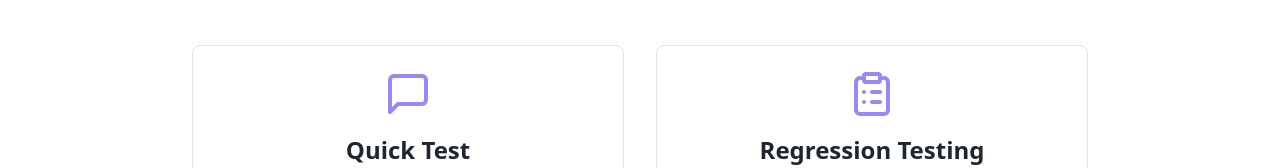
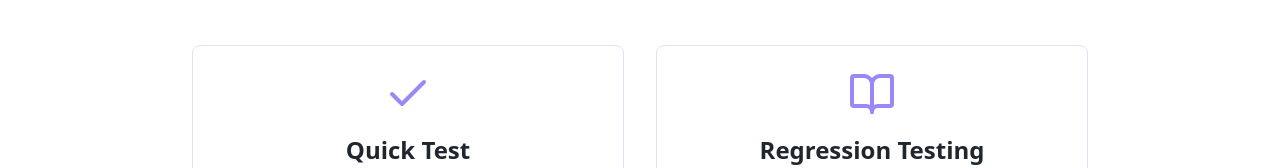
Before and after one commit to SabarigirivasanB/test-bot-app, a React (Vite) app: page / in a window 1280 px wide. Shown: the part 298-466 px from the top of the page. Built offline with nearby package versions, Linux system fonts and the light colour scheme.

Commit message:
Add lucide-react icons
Use lucide-react icons in the project.

```diff
--- a/src/pages/Index.tsx
+++ b/src/pages/Index.tsx
@@ -1,7 +1,7 @@
 
 import { Link } from "react-router-dom";
 import { Button } from "@/components/ui/button";
-import { ArrowRight, MessageSquare, ClipboardList } from "lucide-react";
+import { ArrowRight, Check, BookOpen } from "lucide-react";
 
 const Index = () => {
   return (
@@ -13,7 +13,7 @@ const Index = () => {
 
       <div className="grid grid-cols-1 md:grid-cols-2 gap-8 max-w-4xl w-full">
         <div className="border rounded-lg p-6 h-full hover:shadow-md transition-shadow bg-white flex flex-col items-center text-center">
-          <MessageSquare size={48} className="text-[#9b87f5] mb-4" />
+          <Check size={48} className="text-[#9b87f5] mb-4" />
           <h2 className="text-2xl font-semibold mb-4">Quick Test</h2>
           <p className="text-gray-600 mb-8">
             Quickly test scenarios by chatting with our AI assistant. Select environments and applications for context-aware testing.
@@ -26,7 +26,7 @@ const Index = () => {
         </div>
 
         <div className="border rounded-lg p-6 h-full hover:shadow-md transition-shadow bg-white flex flex-col items-center text-center">
-          <ClipboardList size={48} className="text-[#9b87f5] mb-4" />
+          <BookOpen size={48} className="text-[#9b87f5] mb-4" />
           <h2 className="text-2xl font-semibold mb-4">Regression Testing</h2>
           <p className="text-gray-600 mb-8">
             Run comprehensive regression tests with configurable test data and selective test case execution.
```
